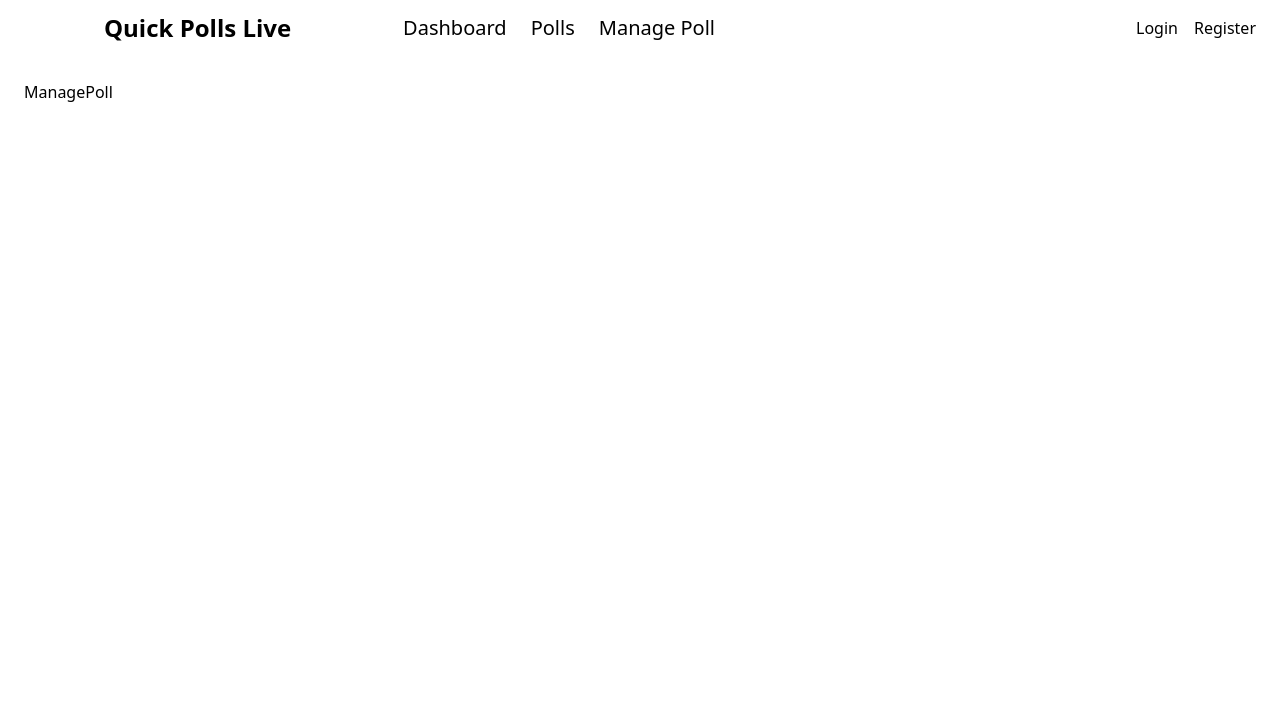
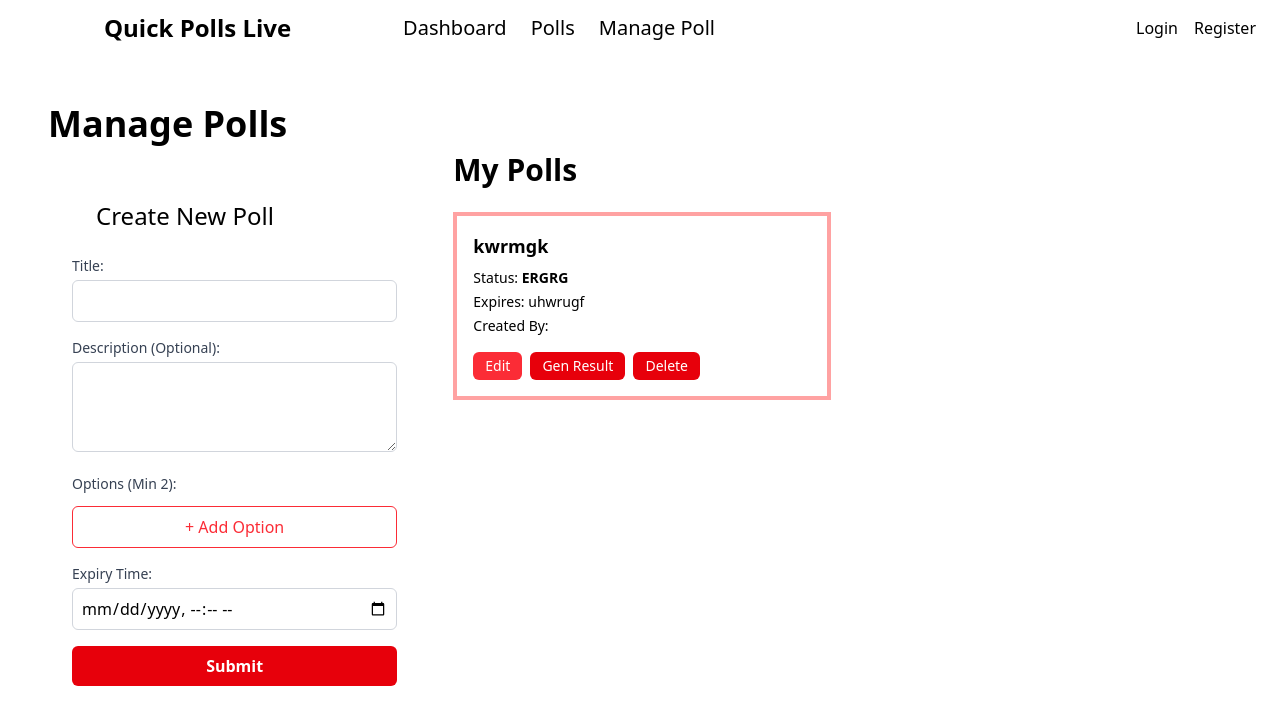
Before and after one commit to ManojM-656565/quick-polls-live, a React app in the folder frontend/: page /manage in a window 1280 px wide. Shown: the top 724 px of the page. Built offline with nearby package versions, Linux system fonts and the light colour scheme; the HTML template or start-up script is replaced by a standard one.

Commit message:
feat:UI of manage poll is implemented

```diff
--- a/frontend/src/App.jsx
+++ b/frontend/src/App.jsx
@@ -21,7 +21,6 @@ export default function App(){
           <Route path="/polls" element={<Polls/>}/>
           <Route path="/login" element={<Login/>}/>
           <Route path="/register" element={<Register/>}/>
-
       </Routes>
           </main>
       </div>
--- /dev/null
+++ b/frontend/src/components/managePoll/PollCard.jsx
@@ -0,0 +1,38 @@
+import React from 'react'
+
+const PollCard = () => {
+    const title="kwrmgk"
+    const status="ergrg"
+    const createdBy="tdyty"
+    const expiryDate="uhwrugf"
+  return (
+   <div className="p-4 border-4 border-red-300">
+            <h4 className="text-lg font-semibold mb-2">{title}</h4>
+            <div className="text-sm space-y-1 mb-4">
+                <p>Status: <strong className="uppercase">{status}</strong></p>
+                <p>Expires: {expiryDate.toLocaleString()}</p>
+                {createdBy && <p>Created By: {createdBy.name || createdBy.email}</p>}
+            </div>
+
+            <div className="flex flex-wrap gap-2">
+                <button
+                    className="py-1 px-3 text-sm bg-red-500 text-white rounded-md"
+                >
+                    Edit
+                </button>
+                <button
+                    className="py-1 px-3 text-sm bg-red-600 text-white rounded-md"
+                >
+                    Gen Result
+                </button>
+                <button
+                    className="py-1 px-3 text-sm bg-red-600 text-white rounded-md"
+                >
+                    Delete
+                </button>
+            </div>
+        </div>
+  )
+}
+
+export default PollCard
--- /dev/null
+++ b/frontend/src/components/managePoll/PollForm.jsx
@@ -0,0 +1,120 @@
+import React from 'react'
+import { useState } from 'react'
+
+const PollForm = () => {
+    const [pollData,setPollData]=useState({
+        title:"",
+        description:"",
+        options:[],
+        expiryTime:'',
+    });
+
+    const handleChange = (e) => {
+        setPollData({ ...pollData, [e.target.name]: e.target.value });
+    };
+
+    const handleOptionChange = (index, value) => {
+        const newOptions = pollData.options.map((opt, i) => (i === index ? value : opt));
+        setPollData({ ...pollData, options: newOptions });
+    };
+
+    const addOption = () => {
+        setPollData({ ...pollData, options: [...pollData.options, ''] });
+    };
+
+    const removeOption = (index) => {
+        if (pollData.options.length > 2) {
+            setPollData({ ...pollData, options: pollData.options.filter((_, i) => i !== index) });
+        }
+    };
+
+    const handleSubmit=async(e)=>{
+        e.preventDefault();
+    }
+  return (
+    <div className='p-6'>
+        <h3 className='text-2xl p-6'>Create New Poll</h3>
+        <form onSubmit={handleSubmit} className='space-y-4'>
+          <form onSubmit={handleSubmit} className="space-y-4">
+
+                <div>
+                    <label className="block text-sm font-medium text-gray-700 mb-1">Title:</label>
+                    <input
+                        type="text"
+                        name="title"
+                        value={pollData.title}
+                        onChange={handleChange}
+                        required
+                        className="w-full p-2 border border-gray-300 rounded-md"
+                    />
+                </div>
+
+                <div>
+                    <label className="block text-sm font-medium text-gray-700 mb-1">Description (Optional):</label>
+                    <textarea
+                        name="description"
+                        value={pollData.description}
+                        onChange={handleChange}
+                        rows="3"
+                        className="w-full p-2 border border-gray-300 rounded-md"
+                    ></textarea>
+                </div>
+
+                <div className="space-y-3">
+                    <label className="block text-sm font-medium text-gray-700">Options (Min 2):</label>
+                    {pollData.options.map((option, index) => (
+                        <div key={index} className="flex items-center space-x-2">
+                            <input
+                                type="text"
+                                placeholder={`Option ${index + 1}`}
+                                value={option}
+                                onChange={(e) => handleOptionChange(index, e.target.value)}
+                                required
+                                className="flex-grow p-2 border border-gray-300 rounded-md"
+                            />
+                            {pollData.options.length > 2 && (
+                                <button
+                                    type="button"
+                                    onClick={() => removeOption(index)}
+                                    className="p-2 bg-red-500 text-white rounded-md hover:bg-red-600"
+                                >
+                                    &times;
+                                </button>
+                            )}
+                        </div>
+                    ))}
+                    <button
+                        type="button"
+                        onClick={addOption}
+                        className="w-full py-2 border  border-red-500 text-red-500 rounded-md"
+                    >
+                        + Add Option
+                    </button>
+                </div>
+
+                <div>
+                    <label className="block text-sm font-medium text-gray-700 mb-1">Expiry Time:</label>
+                    <input
+                        type="datetime-local"
+                        name="expiryTime"
+                        value={pollData.expiryTime}
+                        onChange={handleChange}
+                        required
+                        className="w-full p-2 border border-gray-300 rounded-md"
+                    />
+                </div>
+
+                <button
+                    type="submit"
+                    className="w-full py-2 px-4 bg-red-600 text-white font-semibold rounded-md"
+                >
+                Submit
+                </button>
+
+            </form>
+        </form>
+    </div>
+  )
+}
+
+export default PollForm
--- a/frontend/src/pages/ManagePoll.jsx
+++ b/frontend/src/pages/ManagePoll.jsx
@@ -1,8 +1,40 @@
-import React from 'react'
+import PollCard from "../components/managePoll/PollCard"
+import PollForm from "../components/managePoll/PollForm"
 
 const ManagePoll = () => {
+    const polls=[
+        {
+            title:"lkjnflkj",
+            createdBy:"urgh",
+            expiryDate:"hjbc",
+            status:"jkwdb"
+        }
+    ]
   return (
-    <div>ManagePoll</div>
+    <div className="min-h-screen p-6">
+    <h1 className="text-4xl font-bold pb-2">Manage Polls</h1>
+    <div className="grid grid-cols-1 lg:grid-cols-3 gap-8">
+    <div className="lg:col-span-1">
+        <PollForm/>
+    </div>
+    <div className="lg:col-span-2">
+        <h2 className="text-3xl font-bold mb-6">My Polls</h2>
+        <div className="grid grid-cols-1 md:grid-cols-2 gap-6">
+        {
+            polls.map((poll)=>(
+                <PollCard
+                    poll={poll}
+
+                />
+            ))
+        }
+
+        </div>
+    </div>
+
+    </div>
+
+    </div>
   )
 }
 
```
Also changed, not shown: 1 other file (tests, documents, lock files or other folders).
